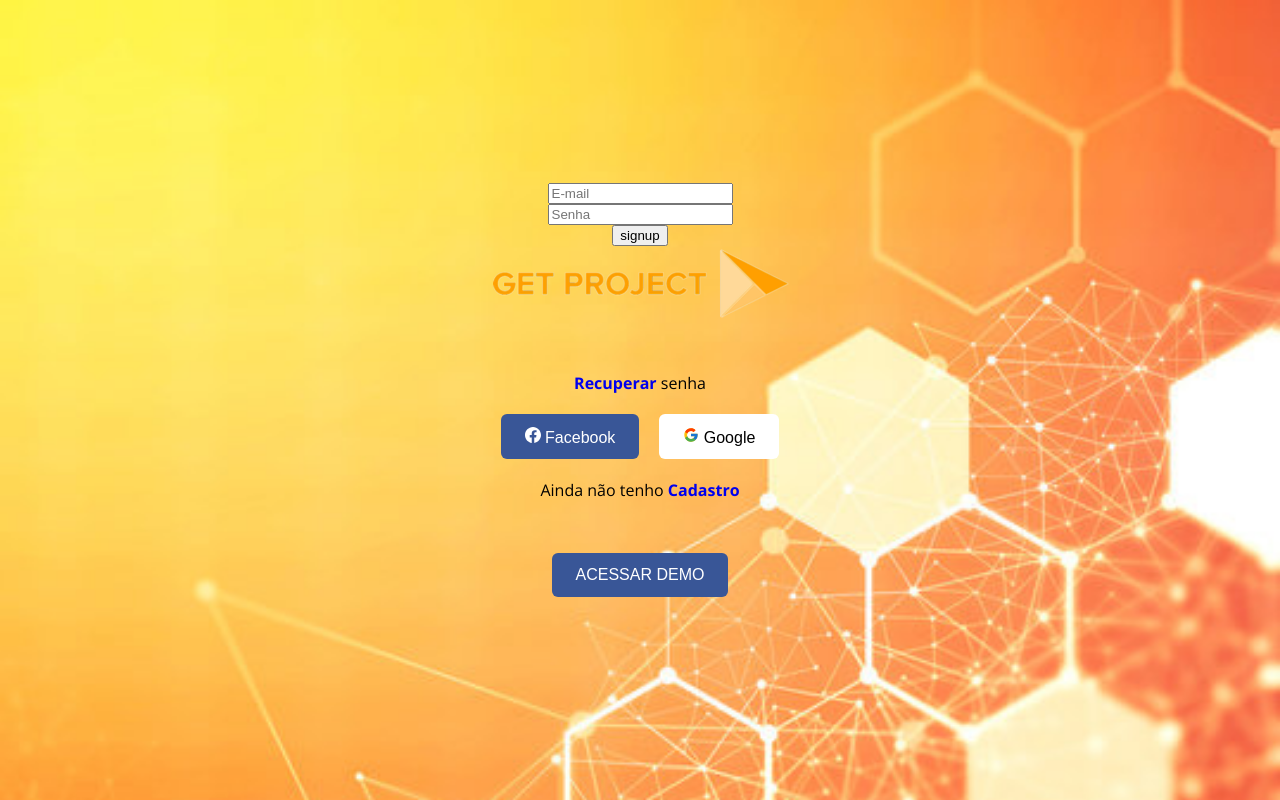
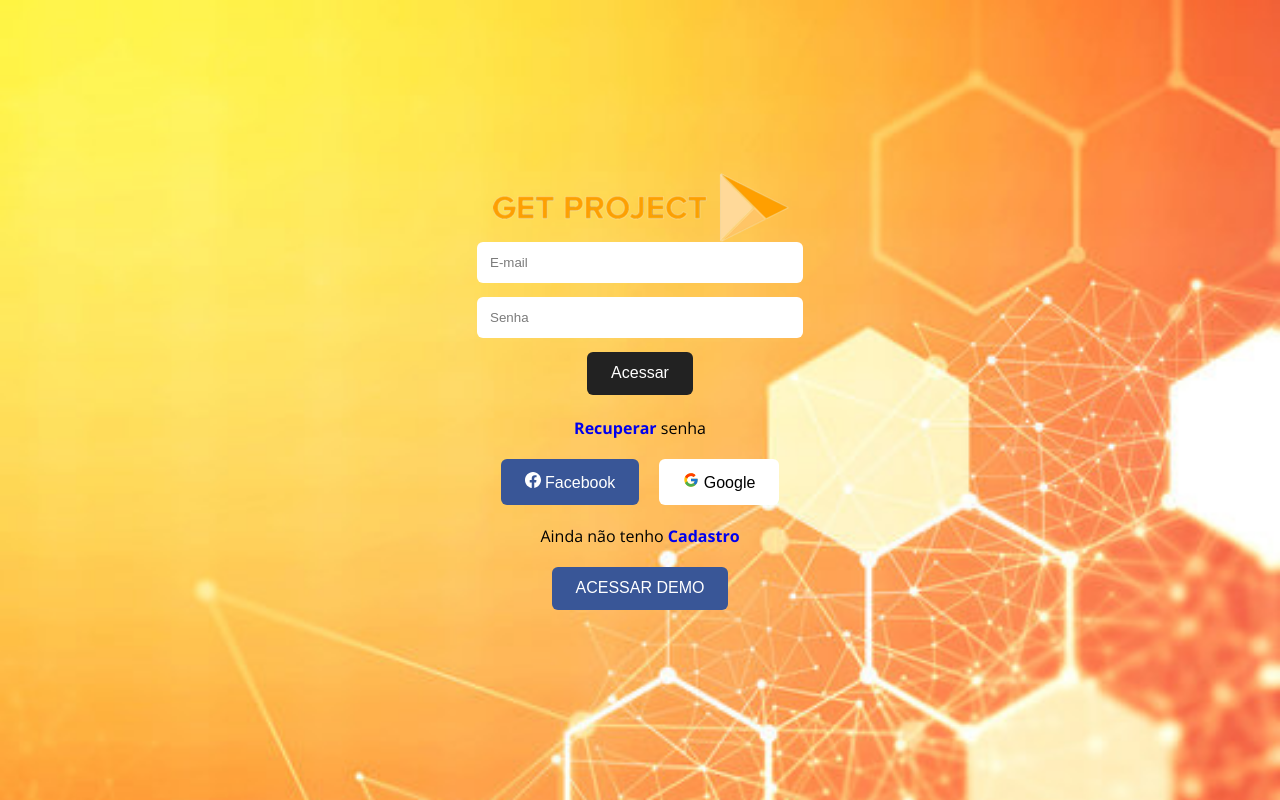
Before and after one commit to paulpessoa/get-project, a React (Create React App) app: page /userlogin in a window 1280 px wide. Built offline with nearby package versions, Linux system fonts and the light colour scheme.

Commit message:
last changes

```diff
--- a/src/components/auth/UserLogin.js
+++ b/src/components/auth/UserLogin.js
@@ -24,6 +24,7 @@
         setLoading(true)
         try {
             await signup(emailRef.current.value, passwordRef.current.value)
+            alert('Conta criada com sucesso')
         } catch {
             alert("Este email já esta cadastrado")
         }
@@ -42,13 +43,18 @@
     return (
         <div className={styles.Login}>
             <div className={styles.div1}>
+                <img className={styles.logo} src={logo} alt="Get-Project" />
+                    <form className={styles.forms}>
+
                         <input ref={emailRef} type="mail" placeholder="E-mail" id="key" name="mail"/>
+                        <br/>
                         <input ref={passwordRef} type="password" placeholder="Senha" id="psw" name="password"/>
-                        <button disabled={loading} onClick={handleSignup}>signup</button>
-                <img className={styles.logo} src={logo} alt="Get-Project" />
-                    <form className={styles.form}>
+                        <br/>
+                        <button className={styles.btn} disabled={loading} onClick={handleSignup}>Acessar</button>
+                        <br/>
+                        <br/>
 
-                        <br></br>
+
                         <span className={styles.login_link}>
                             <Link to="/recoverypassword"> Recuperar </Link>
                             senha
--- a/src/components/project/ProjectForm.module.css
+++ b/src/components/project/ProjectForm.module.css
@@ -81,3 +81,37 @@
     align-items: center;
     margin: 0 auto;
 }
+
+.forms input {
+    padding: 1em;
+    border-radius: 0;
+    border: none;
+    border-radius: 6px;
+    width: 300px;
+    margin-bottom: 1em;
+
+}
+
+
+.forms input::placeholder {
+    color: #7b7b7b;
+}
+
+
+.forms .btn {
+    background-color: #222;
+    color: #fff;
+    padding: 0.7em 1.2em;
+    text-decoration: none;
+    transition: 0.3s;
+    cursor: pointer;
+    border: none;
+    border-radius: 6px;
+    padding: 0.8em 1.5em;
+    font-size: 16px;
+
+}
+
+.forms .btn:hover {
+    color: #ffbb33;
+}
```
